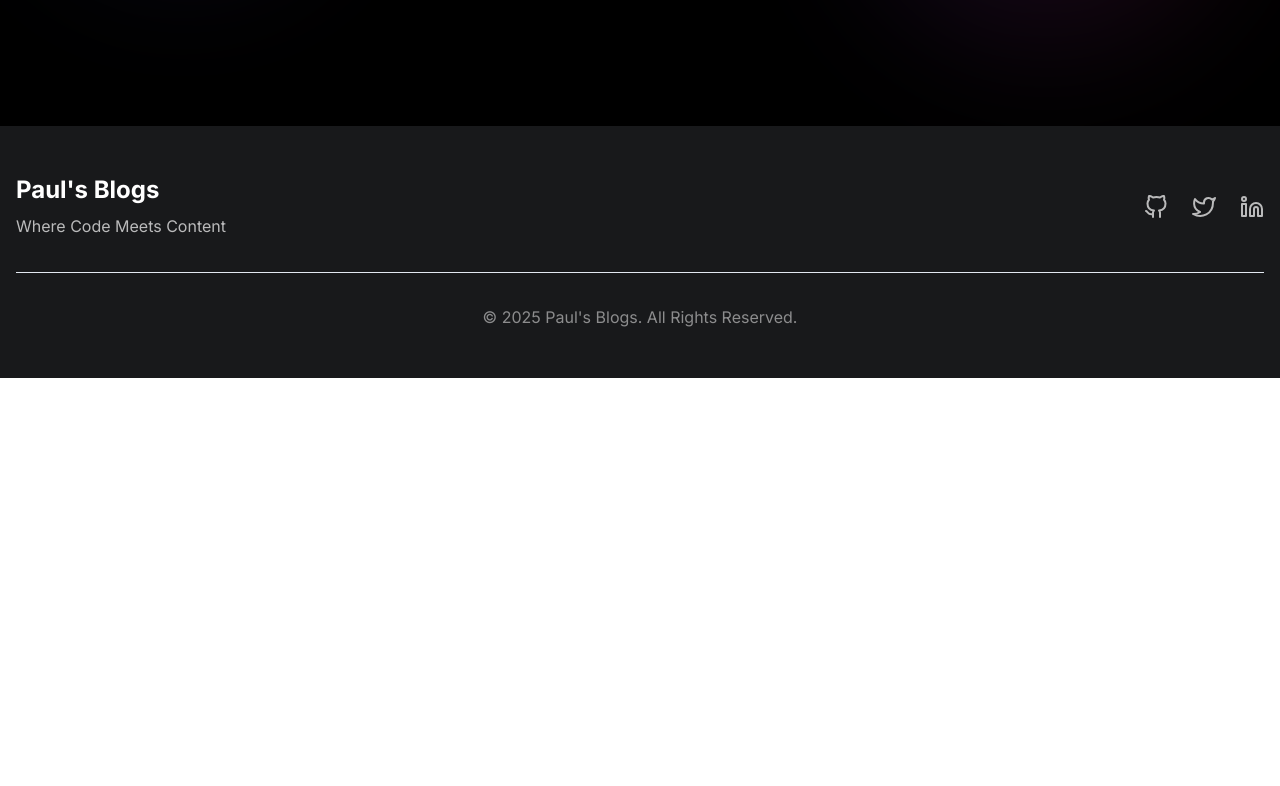
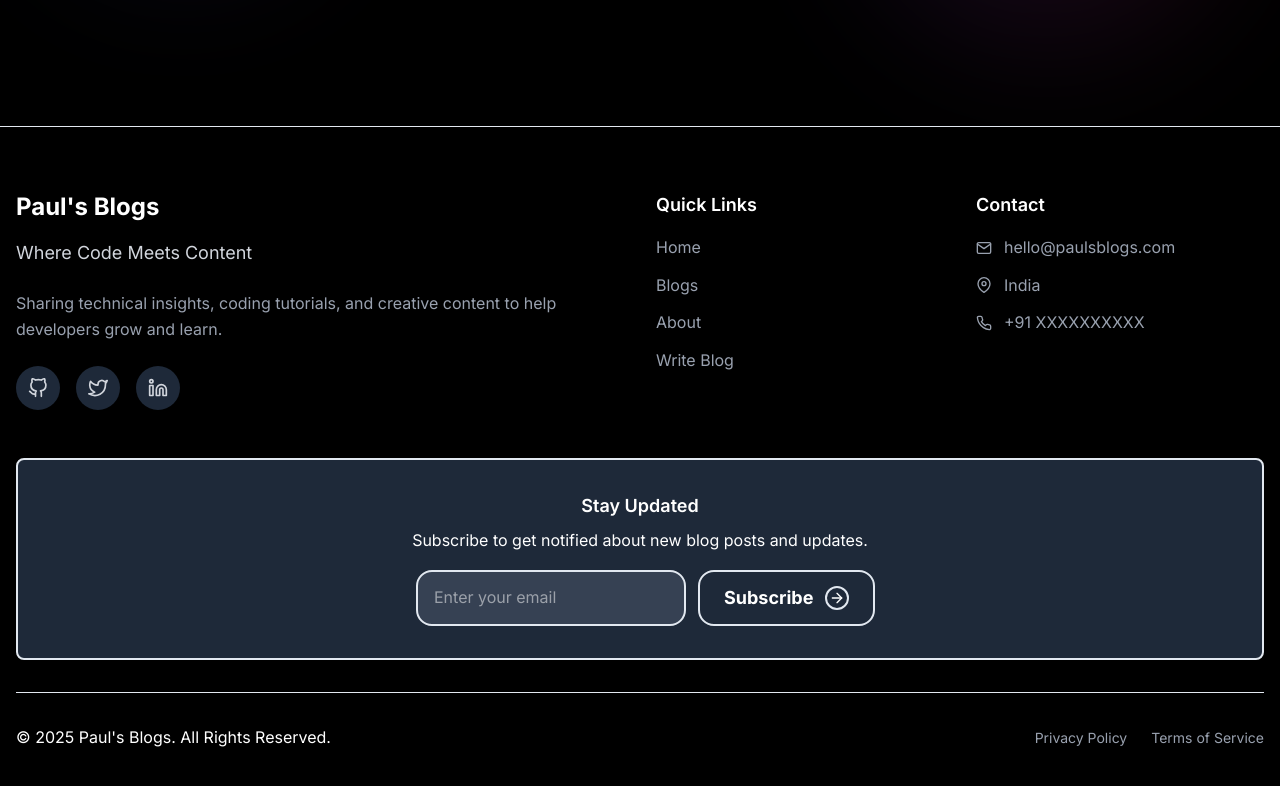
Before and after one commit to Mr-Rahul-Paul/My-Blogs, a Next.js app: page / in a window 1280 px wide. Shown: the part 1204-1990 px from the top of the page. Before the commit the page ends 1582 px from the top, so only its background shows below. Built offline with nearby package versions, Linux system fonts and the light colour scheme; no server answers; the database is empty.

Commit message:
footer revamp

```diff
--- a/src/components/layout/Footer.tsx
+++ b/src/components/layout/Footer.tsx
@@ -1,28 +1,210 @@
-import { FiGithub, FiTwitter, FiLinkedin } from 'react-icons/fi';
+"use client";
+import { FiGithub, FiTwitter, FiLinkedin, FiMail, FiMapPin, FiPhone, FiArrowRight } from 'react-icons/fi';
+import Link from 'next/link';
+import { useTheme } from './ThemeProvider';
 
 const Footer = () => {
+  const { theme } = useTheme();
+
+  const currentYear = new Date().getFullYear();
+
   return (
-    <footer className="bg-[#18191b] text-white py-12">
-      <div className="container mx-auto px-4">
-        <div className="flex flex-col md:flex-row justify-between items-center">
-          <div className="text-center md:text-left mb-8 md:mb-0">
-            <h3 className="text-2xl font-bold">Paul&apos;s Blogs</h3>
-            <p className="text-white/70 mt-2">Where Code Meets Content</p>
+    <footer className={`${theme === "light"
+      ? "bg-gray-50 text-black border-t border-gray-200"
+      : "bg-black text-white border-t border-gray-800"
+      } transition-colors duration-300`}>
+      <div className="container mx-auto px-4 py-16">
+        {/* Main Footer Content */}
+        <div className="grid grid-cols-1 md:grid-cols-2 lg:grid-cols-4 gap-8 mb-12">
+          {/* Brand Section */}
+          <div className="lg:col-span-2">
+            <h3 className={`text-2xl font-bold mb-4 ${theme === "light" ? "text-gray-900" : "text-white"
+              }`}>
+              Paul&apos;s Blogs
+            </h3>
+            <p className={`text-lg mb-6 ${theme === "light" ? "text-gray-600" : "text-gray-300"
+              }`}>
+              Where Code Meets Content
+            </p>
+            <p className={`mb-6 ${theme === "light" ? "text-gray-600" : "text-gray-400"
+              }`}>
+              Sharing technical insights, coding tutorials, and creative content
+              to help developers grow and learn.
+            </p>
+            {/* Social Media Links */}
+            <div className="flex space-x-4">
+              <a
+                href="https://github.com/yourusername"
+                target="_blank"
+                rel="noopener noreferrer"
+                className={`p-3 rounded-full transition-all duration-300 hover:scale-110 ${theme === "light"
+                  ? "bg-gray-200 text-gray-700 hover:bg-gray-300"
+                  : "bg-gray-800 text-gray-300 hover:bg-gray-700"
+                  }`}
+              >
+                <FiGithub className="text-xl" />
+              </a>
+              <a
+                href="https://twitter.com/Mr-Rahul-Paul"
+                target="_blank"
+                rel="noopener noreferrer"
+                className={`p-3 rounded-full transition-all duration-300 hover:scale-110 ${theme === "light"
+                  ? "bg-gray-200 text-gray-700 hover:bg-gray-300"
+                  : "bg-gray-800 text-gray-300 hover:bg-gray-700"
+                  }`}
+              >
+                <FiTwitter className="text-xl" />
+              </a>
+              <a
+                href="https://linkedin.com/in/yourusername"
+                target="_blank"
+                rel="noopener noreferrer"
+                className={`p-3 rounded-full transition-all duration-300 hover:scale-110 ${theme === "light"
+                  ? "bg-gray-200 text-gray-700 hover:bg-gray-300"
+                  : "bg-gray-800 text-gray-300 hover:bg-gray-700"
+                  }`}
+              >
+                <FiLinkedin className="text-xl" />
+              </a>
+            </div>
           </div>
-          <div className="flex space-x-6">
-            <a href="#" className="text-white/70 hover:text-white transition-colors">
-              <FiGithub className="text-2xl" />
-            </a>
-            <a href="#" className="text-white/70 hover:text-white transition-colors">
-              <FiTwitter className="text-2xl" />
-            </a>
-            <a href="#" className="text-white/70 hover:text-white transition-colors">
-              <FiLinkedin className="text-2xl" />
-            </a>
+
+          {/* Quick Links */}
+          <div>
+            <h4 className={`text-lg font-semibold mb-4 ${theme === "light" ? "text-gray-900" : "text-white"
+              }`}>
+              Quick Links
+            </h4>
+            <ul className="space-y-3">
+              <li>
+                <Link
+                  href="/"
+                  className={`hover:underline transition-colors duration-200 ${theme === "light" ? "text-gray-600 hover:text-gray-900" : "text-gray-400 hover:text-white"
+                    }`}
+                >
+                  Home
+                </Link>
+              </li>
+              <li>
+                <Link
+                  href="/Blogs"
+                  className={`hover:underline transition-colors duration-200 ${theme === "light" ? "text-gray-600 hover:text-gray-900" : "text-gray-400 hover:text-white"
+                    }`}
+                >
+                  Blogs
+                </Link>
+              </li>
+              <li>
+                <Link
+                  href="/about"
+                  className={`hover:underline transition-colors duration-200 ${theme === "light" ? "text-gray-600 hover:text-gray-900" : "text-gray-400 hover:text-white"
+                    }`}
+                >
+                  About
+                </Link>
+              </li>
+              <li>
+                <Link
+                  href="/write-blog"
+                  className={`hover:underline transition-colors duration-200 ${theme === "light" ? "text-gray-600 hover:text-gray-900" : "text-gray-400 hover:text-white"
+                    }`}
+                >
+                  Write Blog
+                </Link>
+              </li>
+            </ul>
+          </div>
+
+          {/* Contact Info */}
+          <div>
+            <h4 className={`text-lg font-semibold mb-4 ${theme === "light" ? "text-gray-900" : "text-white"
+              }`}>
+              Contact
+            </h4>
+            <div className="space-y-3">
+              <div className="flex items-center space-x-3">
+                <FiMail className={`${theme === "light" ? "text-gray-600" : "text-gray-400"
+                  }`} />
+                <span className={`${theme === "light" ? "text-gray-600" : "text-gray-400"
+                  }`}>
+                  hello@paulsblogs.com
+                </span>
+              </div>
+              <div className="flex items-center space-x-3">
+                <FiMapPin className={`${theme === "light" ? "text-gray-600" : "text-gray-400"
+                  }`} />
+                <span className={`${theme === "light" ? "text-gray-600" : "text-gray-400"
+                  }`}>
+                  India
+                </span>
+              </div>
+              <div className="flex items-center space-x-3">
+                <FiPhone className={`${theme === "light" ? "text-gray-600" : "text-gray-400"
+                  }`} />
+                <span className={`${theme === "light" ? "text-gray-600" : "text-gray-400"
+                  }`}>
+                  +91 XXXXXXXXXX
+                </span>
+              </div>
+            </div>
           </div>
         </div>
-        <div className="text-center text-white/50 pt-8 mt-8 border-t border-white/20">
-          <p>&copy; {new Date().getFullYear()} Paul&apos;s Blogs. All Rights Reserved.</p>
+
+        {/* Newsletter Section */}
+        <div className={`py-8 px-6 rounded-lg mb-8 border-2 ${theme === "light"
+          ? "bg-white border border-gray-200"
+          : "bg-gray-800 border border-gray-700"
+          }`}>
+          <div className={`text-center`}>
+            <h4 className={`text-lg font-semibold mb-2`}>
+              Stay Updated
+            </h4>
+            <p className={`mb-4 `}>
+              Subscribe to get notified about new blog posts and updates.
+            </p>
+            <div className="flex flex-col sm:flex-row gap-3 max-w-md mx-auto">
+              <input
+                type="email"
+                placeholder="Enter your email"
+                className={`flex-1 px-4 py-2 rounded-2xl border-2 focus:outline-none focus:ring-2 focus:ring-blue-500 ${theme === "light"
+                    ? "bg-white border-gray-300 text-gray-900"
+                    : "bg-gray-700 border-gray-600 text-white"
+                  }`}
+              />
+              <button className={`${theme === "light" ? "border-black text-black" : "border-white text-white"} border-2 cursor-pointer inline-flex items-center gap-3 px-6 py-3 font-bold text-lg rounded-2xl hover:shadow-2xl hover:shadow-purple-500 transition-all duration-200`}>
+                Subscribe
+                <div className={`w-6 h-6 rounded-full flex items-center justify-center border-2 ${theme === "light" ? "border-black" : "border-white"}`}>
+                  <FiArrowRight className="w-4 h-4" />
+                </div>
+              </button>
+            </div>
+          </div>
+        </div>
+
+        {/* Bottom Bar */}
+        <div className={`pt-8 border-t ${theme === "light" ? " border-gray-200" : "border-gray-700"
+          }`}>
+          <div className="flex flex-col md:flex-row justify-between items-center space-y-4 md:space-y-0">
+            <p className={`}`}>
+              &copy; {currentYear} Paul&apos;s Blogs. All Rights Reserved.
+            </p>
+            <div className="flex space-x-6 text-sm">
+              <Link
+                href="/privacy"
+                className={`hover:underline transition-colors duration-200 ${theme === "light" ? "text-gray-600 hover:text-gray-900" : "text-gray-400 hover:text-white"
+                  }`}
+              >
+                Privacy Policy
+              </Link>
+              <Link
+                href="/terms"
+                className={`hover:underline transition-colors duration-200 ${theme === "light" ? "text-gray-600 hover:text-gray-900" : "text-gray-400 hover:text-white"
+                  }`}
+              >
+                Terms of Service
+              </Link>
+            </div>
+          </div>
         </div>
       </div>
     </footer>
```
